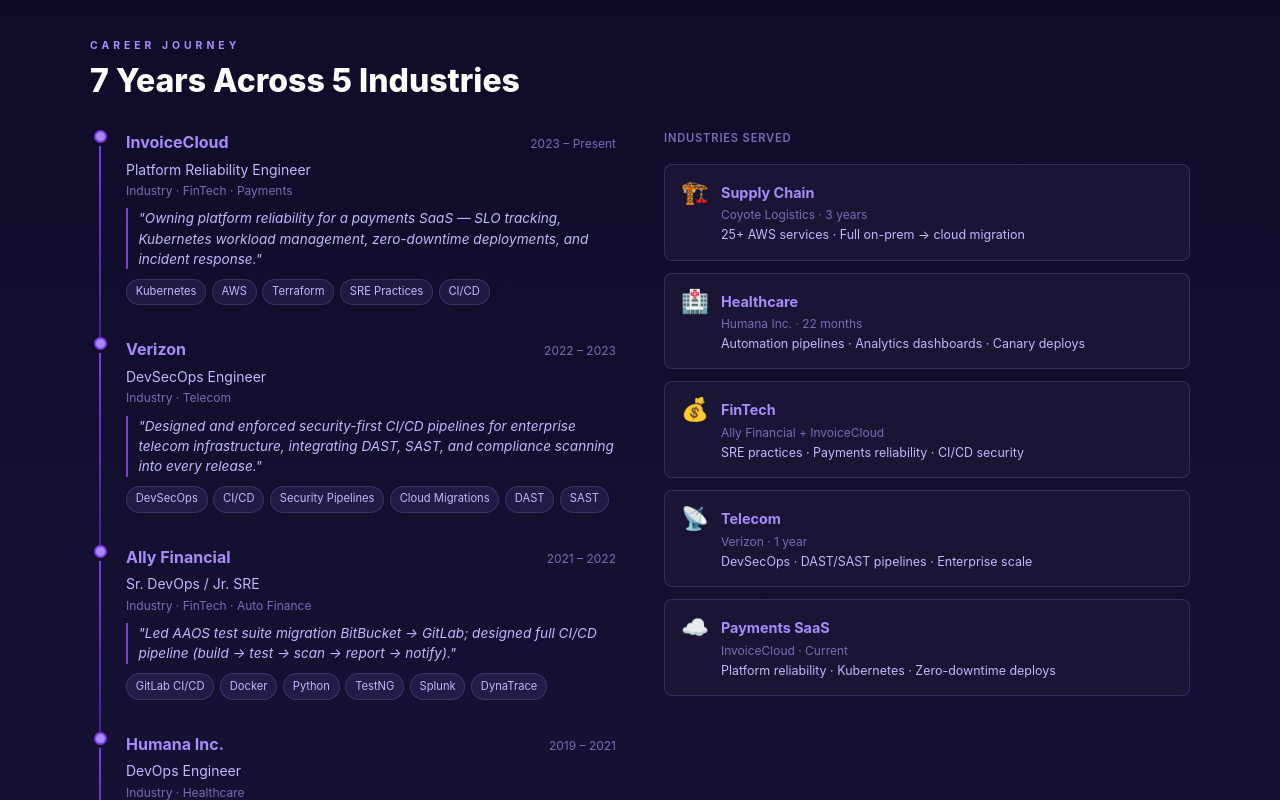
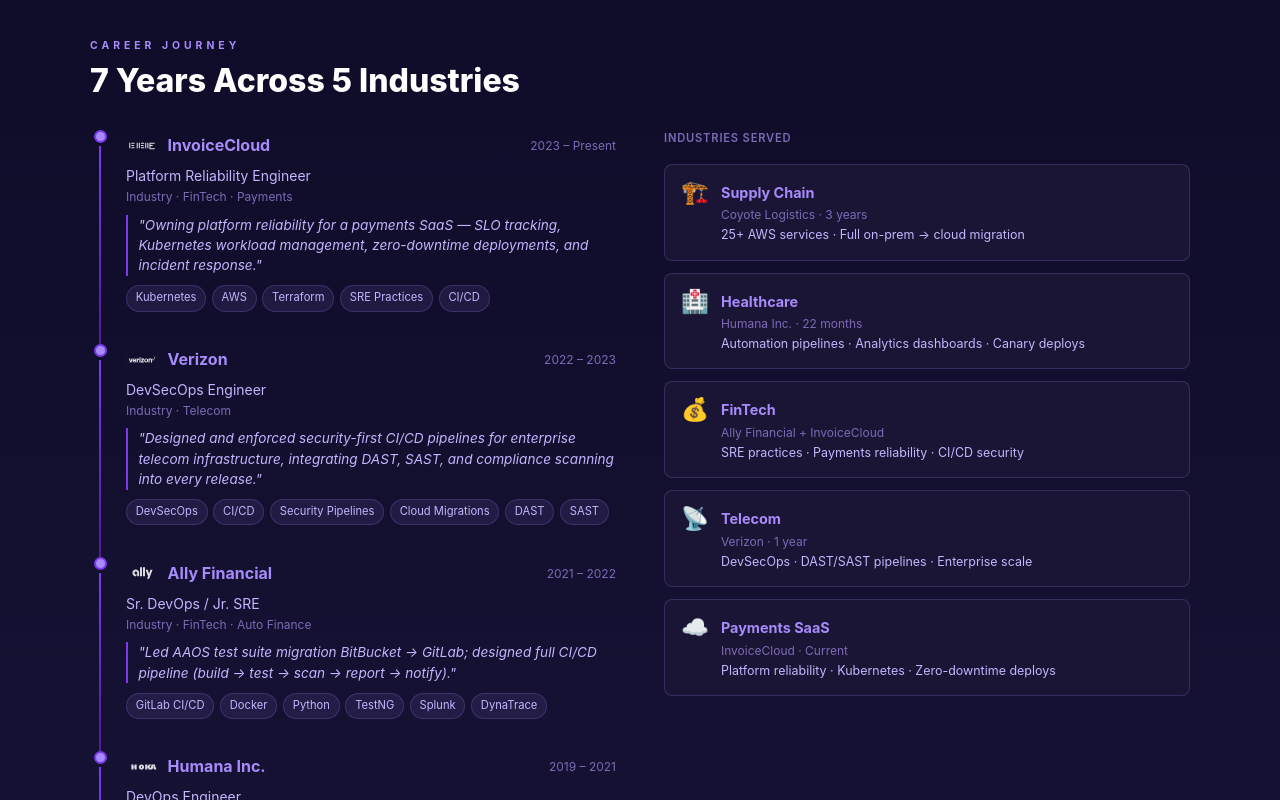
Before and after one commit to suryach24/portfolio, a React (Create React App) app: page / in a window 1280 px wide. Shown: the part 1700-2500 px from the top of the page. Built offline with nearby package versions, Linux system fonts and the light colour scheme.

Commit message:
feat: add company logos to career timeline entries

```diff
--- a/src/components/CareerJourney.tsx
+++ b/src/components/CareerJourney.tsx
@@ -29,7 +29,14 @@
                     <span className="crown-jewel-badge">★ Crown Jewel Project</span>
                   )}
                   <div className="timeline-header">
-                    <span className="timeline-company">{entry.company}</span>
+                    <div className="timeline-company-row">
+                      <img
+                        src={entry.logo}
+                        alt={`${entry.company} logo`}
+                        className="timeline-logo"
+                      />
+                      <span className="timeline-company">{entry.company}</span>
+                    </div>
                     <span className="timeline-period">{entry.period}</span>
                   </div>
                   <div className="timeline-role">{entry.role}</div>
--- a/src/data/careerData.ts
+++ b/src/data/careerData.ts
@@ -1,5 +1,6 @@
 export interface CareerEntry {
   company: string;
+  logo: string;
   role: string;
   period: string;
   industry: string;
@@ -19,6 +20,7 @@
 export const careerEntries: CareerEntry[] = [
   {
     company: 'InvoiceCloud',
+    logo: '/images/companies/invoice-cloud-logo.svg',
     role: 'Platform Reliability Engineer',
     period: '2023 – Present',
     industry: 'FinTech · Payments',
@@ -28,6 +30,7 @@
   },
   {
     company: 'Verizon',
+    logo: '/images/companies/verizon-logo.svg',
     role: 'DevSecOps Engineer',
     period: '2022 – 2023',
     industry: 'Telecom',
@@ -37,6 +40,7 @@
   },
   {
     company: 'Ally Financial',
+    logo: '/images/companies/ally-logo.svg',
     role: 'Sr. DevOps / Jr. SRE',
     period: '2021 – 2022',
     industry: 'FinTech · Auto Finance',
@@ -46,6 +50,7 @@
   },
   {
     company: 'Humana Inc.',
+    logo: '/images/companies/humana-logo.svg',
     role: 'DevOps Engineer',
     period: '2019 – 2021',
     industry: 'Healthcare',
@@ -55,6 +60,7 @@
   },
   {
     company: 'Coyote Logistics',
+    logo: '/images/companies/coyote-logistics-logo.svg',
     role: 'Associate DevOps Engineer',
     period: '2016 – 2019',
     industry: 'Supply Chain',
--- a/src/styles/CareerJourney.css
+++ b/src/styles/CareerJourney.css
@@ -67,10 +67,29 @@
 .timeline-header {
   display: flex;
   justify-content: space-between;
-  align-items: baseline;
+  align-items: center;
   flex-wrap: wrap;
   gap: 0.25rem;
   margin-bottom: 0.2rem;
+}
+
+.timeline-company-row {
+  display: flex;
+  align-items: center;
+  gap: 0.6rem;
+}
+
+.timeline-logo {
+  width: 32px;
+  height: 32px;
+  object-fit: contain;
+  filter: brightness(0) invert(1);
+  opacity: 0.85;
+  flex-shrink: 0;
+}
+
+.timeline-entry:hover .timeline-logo {
+  opacity: 1;
 }
 
 .timeline-company {
```
